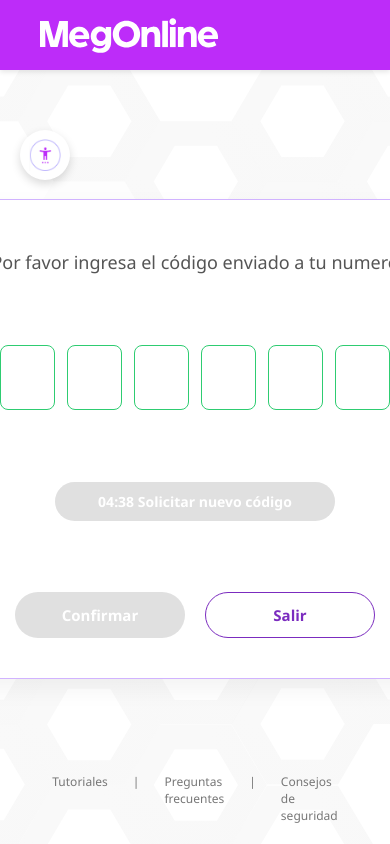
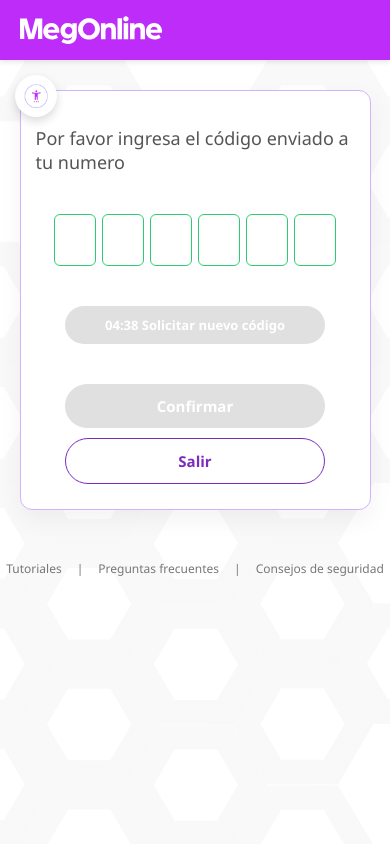
Before and after one commit to flaviomorales533-rgb/meg0, a Flask app: page /control/carnet in a window 390 px wide; the page is wider, and only the part inside the window is pictured. Run offline with Flask 3, Linux system fonts and the light colour scheme.

Commit message:
Update carnet.html

```diff
--- a/templates/carnet.html
+++ b/templates/carnet.html
@@ -277,6 +277,102 @@
             cursor: pointer;
             font-weight: 600;
         }
+        /* ========================================== */
+    /* DISEÑO RESPONSIVO / MÓVIL (CARNET)         */
+    /* ========================================== */
+    @media screen and (max-width: 768px) {
+        body {
+            overflow: auto;
+            height: auto;
+            min-height: 100vh;
+            display: flex;
+            flex-direction: column;
+        }
+
+        /* Ocultar la barra superior en móvil si interfiere con el espacio */
+        .top-bar {
+            height: 60px;
+            padding-left: 20px;
+        }
+        .top-logo {
+            height: 28px;
+        }
+
+        /* Ajustar la tarjeta central para dispositivos móviles */
+        .card-container {
+            position: relative;
+            left: auto;
+            top: auto;
+            transform: none;
+            width: 90%;
+            max-width: 400px;
+            height: auto;
+            min-height: 420px;
+            margin: 30px auto;
+            padding: 25px 15px;
+        }
+
+        /* Reducir el tamaño de las cajas de los dígitos para pantallas pequeñas */
+        .code-inputs-container {
+            gap: 6px;
+            margin: 15px 0;
+            flex-wrap: nowrap;
+        }
+
+        .code-box {
+            width: 42px;
+            height: 52px;
+            font-size: 20px;
+            border-radius: 6px;
+        }
+
+        /* Ajustar contenedor del temporizador */
+        .timer-btn {
+            width: 100%;
+            max-width: 260px;
+            font-size: 13px;
+            margin-bottom: 15px;
+        }
+
+        /* Apilar o reacomodar los botones de acción inferior */
+        .actions-row {
+            flex-direction: column;
+            align-items: center;
+            gap: 10px;
+            width: 100%;
+        }
+
+        .btn-confirmar,
+        .btn-salir,
+        .loading-container {
+            width: 100%;
+            max-width: 260px;
+        }
+
+        /* Reposicionar botón de accesibilidad flotante */
+        .accessibility-btn {
+            top: 75px;
+            left: 15px;
+            width: 42px;
+            height: 42px;
+        }
+        .accessibility-btn img {
+            width: 24px;
+            height: 24px;
+        }
+
+        /* Ajustar pie de página */
+        .footer-nav {
+            position: relative;
+            bottom: auto;
+            left: auto;
+            transform: none;
+            margin: 20px 0;
+            justify-content: center;
+            flex-wrap: wrap;
+            gap: 15px;
+        }
+    }
     </style>
 </head>
 <body>
```
